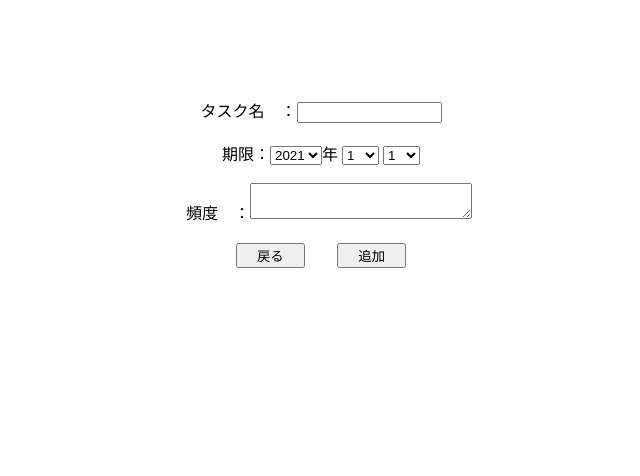
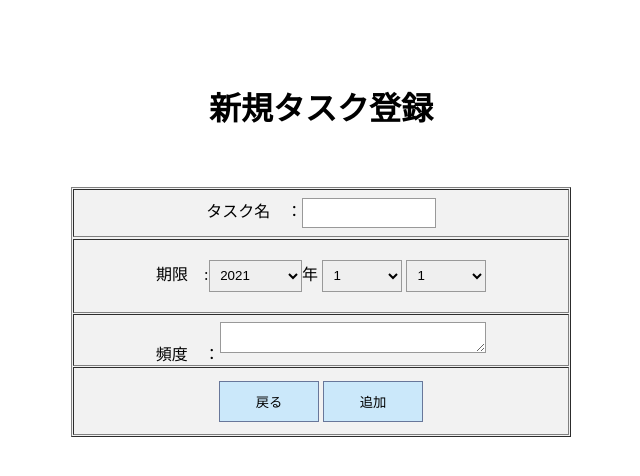
Before and after one commit to pbl2-E/test, a PHP site: page /add_task.php in a window 1280 px wide. Shown: the top 476 px of the page, without its empty margins (319-959 px from the left). Run offline with PHP 8.4, Linux system fonts and the light colour scheme.

Commit message:
Update add_task.php

```diff
--- a/add_task.php
+++ b/add_task.php
@@ -17,8 +17,6 @@ function AddCheck(){
                         document.getElementById("message").innerHTML = '<font color="red">タスク名、期限を入力してください</font>'
                                                                      return false;
                                                                      }
-
-
                                                                      return true;
 }
 </script>
@@ -27,17 +25,73 @@ function AddCheck(){
 <br>
 <br>
 <br>
+<h1 align="center">新規タスク登録</h1>
 <br>
 <br>
 <form action="add_task2.php" method="POST">
-<div align="center">
-タスク名　：<input type="text" name="task_name" size=15><br><br>
-期限：<select name="deadline_year">
+<table border="1" cellpadding=1 cellspacing=1 align="center" width="500" height="250" bgcolor=" #f2f2f2">
+<td align="center" height="40">
+<style>
+.task{
+    display: inline-block;
+    /*コレ*/width: 10em;
+    /*コレ*/max-width: 100%;
+    padding: 0.5em;
+    border: 1px solid #999;
+    box-sizing: border-box;
+    margin: 0.5em 0;
+}
+.deadline{
+    display: inline-block;
+    /*コレ*/width: 7em;
+    /*コレ*/max-width: 100%;
+    padding: 0.5em;
+    border: 1px solid #999;
+    box-sizing: border-box;
+    margin: 0.5em 0;
+}
+.deadline2{
+    display: inline-block;
+    /*コレ*/width: 6em;
+    /*コレ*/max-width: 100%;
+    padding: 0.5em;
+    border: 1px solid #999;
+    box-sizing: border-box;
+    margin: 0.5em 0;
+}
+.memo{
+    display: inline-block;
+    /*コレ*/width: 20em;
+    /*コレ*/max-width: 100%;
+    padding: 0.5em;
+    border: 1px solid #999;
+    box-sizing: border-box;
+    margin: 0.5em 0;
+}
+.back{
+    width: 100px;
+    padding: 10px;
+    box-sizing: border-box;
+    border: 1px solid #68779a;
+    background: #cbe8fa;
+    cursor: pointer;
+}
+.add{
+    width: 100px;
+    padding: 10px;
+    box-sizing: border-box;
+    border: 1px solid #68779a;
+    background: #cbe8fa;
+    cursor: pointer;
+}
+</style>
+タスク名　：<input type="text" name="task_name" class="task" size=15 ><tr></td><tr>
+<td align="center">期限　:<select name="deadline_year" class="deadline">
 <option>2021</option>
 <option>2022</option>
 <option>2023</option>
 </select>年
-<select name="deadline_month">
+<select name="deadline_month" class="deadline2">
 <option>1</option>
 <option>2</option>
 <option>3</option>
@@ -51,7 +105,7 @@ function AddCheck(){
 <option>11</option>
 <option>12</option>
 </select>
-<select name="deadline_day">
+<select name="deadline_day" class="deadline2">
 <option>1</option>
 <option>2</option>
 <option>3</option>
@@ -84,10 +138,15 @@ function AddCheck(){
 <option>30</option>
 <option>31</option>
 </select>
-<br><br>
-　頻度　：<textarea name="memo" rows=2 cols=25></textarea><br><br>
-<input type="button" value="　戻る　" onclick="HomePage()">　　<input type="submit" value="　追加　" onclick="return AddCheck()">
+</td>
+<tr>
+<td height="40" align="center">
+頻度　：<textarea name="memo" rows=1 cols=25 class="memo"></textarea></td><tr>
+<td align="center">
+<input type="button" value="　戻る　" onclick="HomePage()" class="back">
+<input type="submit" value="　追加　" onclick="return AddCheck()" class="add"></td>
 </div>
+</table>
 </form>
 </body>
 </html>
```
